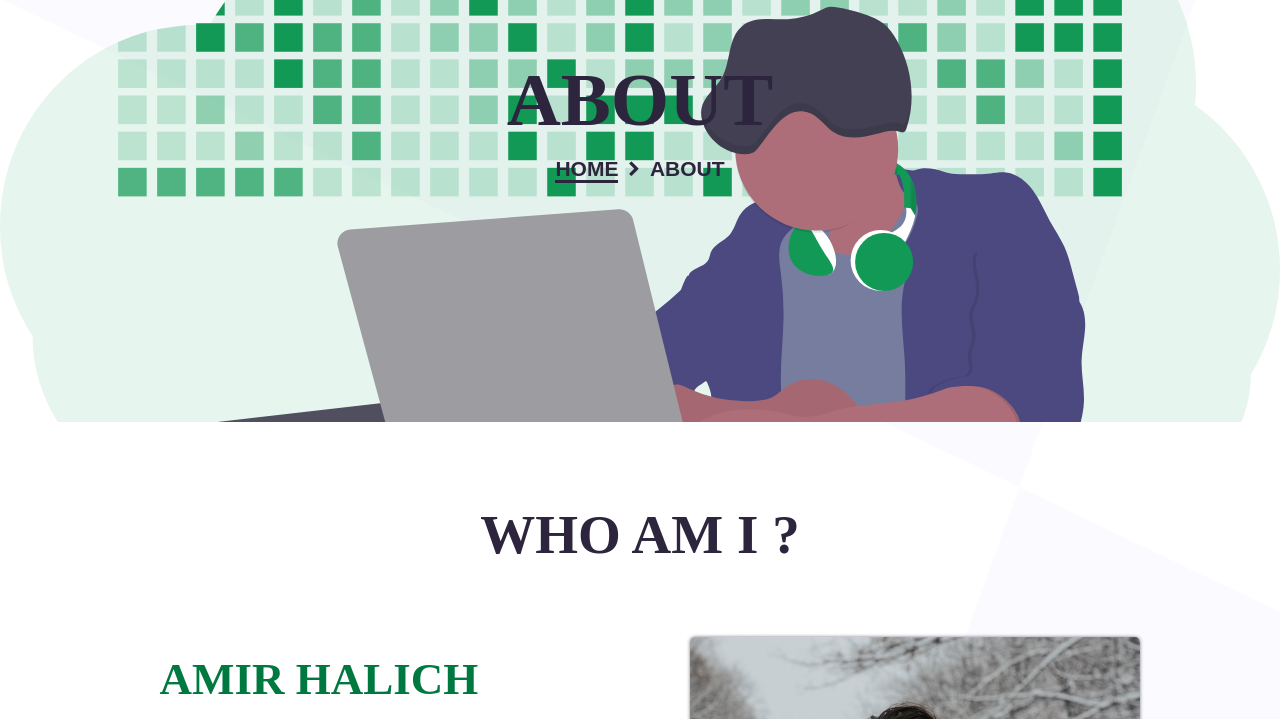
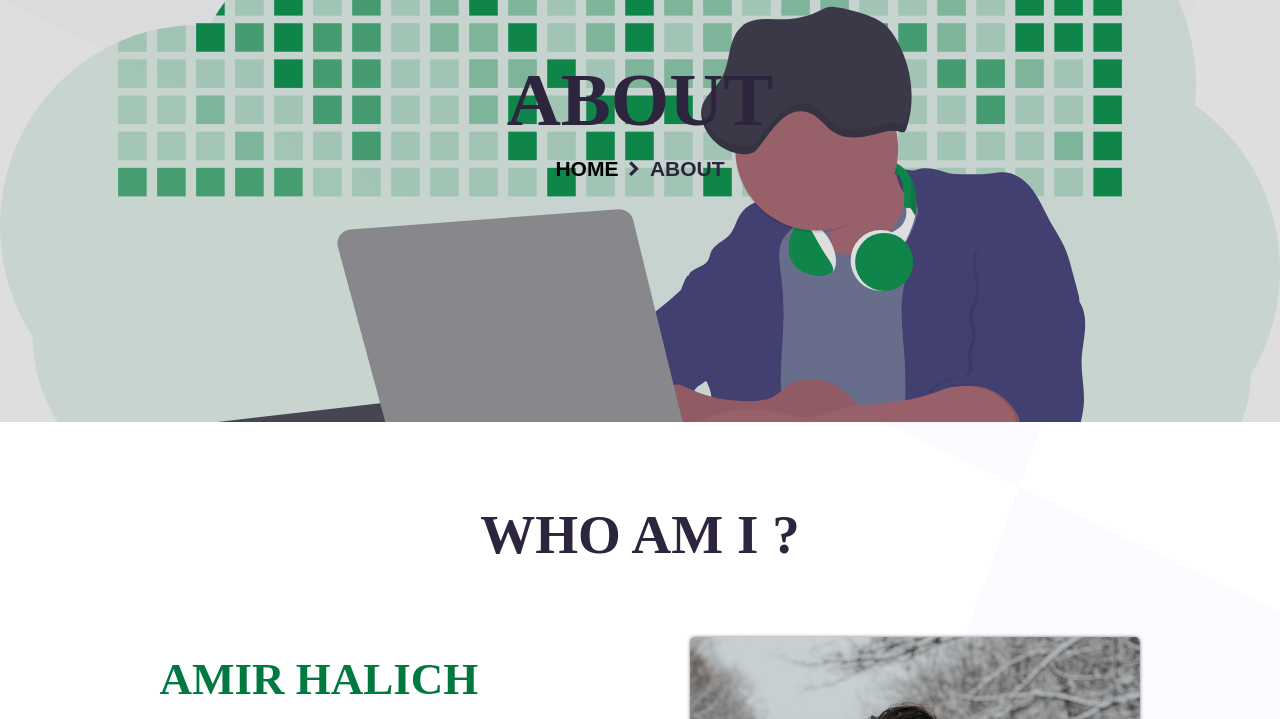
Before and after one commit to AM-77/HTML5-Templates, a plain HTML site: page Amir/about.html in a window 1280 px wide. In both pictures the pointer is over the link 586 px from the left and 246 px from the top of the page. Shown: the part 78-797 px from the top of the page. Drawn offline with Linux system fonts and the light colour scheme.

Commit message:
added background color

```diff
--- a/Amir/assets/css/style.css
+++ b/Amir/assets/css/style.css
@@ -759,6 +759,7 @@ section.about_banner div.content {
     height: 500px;
     padding: 140px 7%;
     z-index: 2;
+    background: #02020221
 }
 
 section.about_banner div h1 {
@@ -777,7 +778,7 @@ section.about_banner div p a {
 }
 
 section.about_banner div p a:hover {
-    border-bottom: 3px solid #2D253D;
+    color: #000000;
 }
 
 section.about_banner div p .fa {
@@ -952,7 +953,7 @@ section.qualifications .head p {
 }
 
 .qualifications ul li:nth-child(odd) .content:before {
-    left: -38px;
+    left: -38px
 }
 
 .qualifications ul li:nth-child(even) .content {
@@ -961,5 +962,5 @@ section.qualifications .head p {
 }
 
 .qualifications ul li:nth-child(even) .content:before {
-    right: -38px;
+    right: -38px
 }
```
